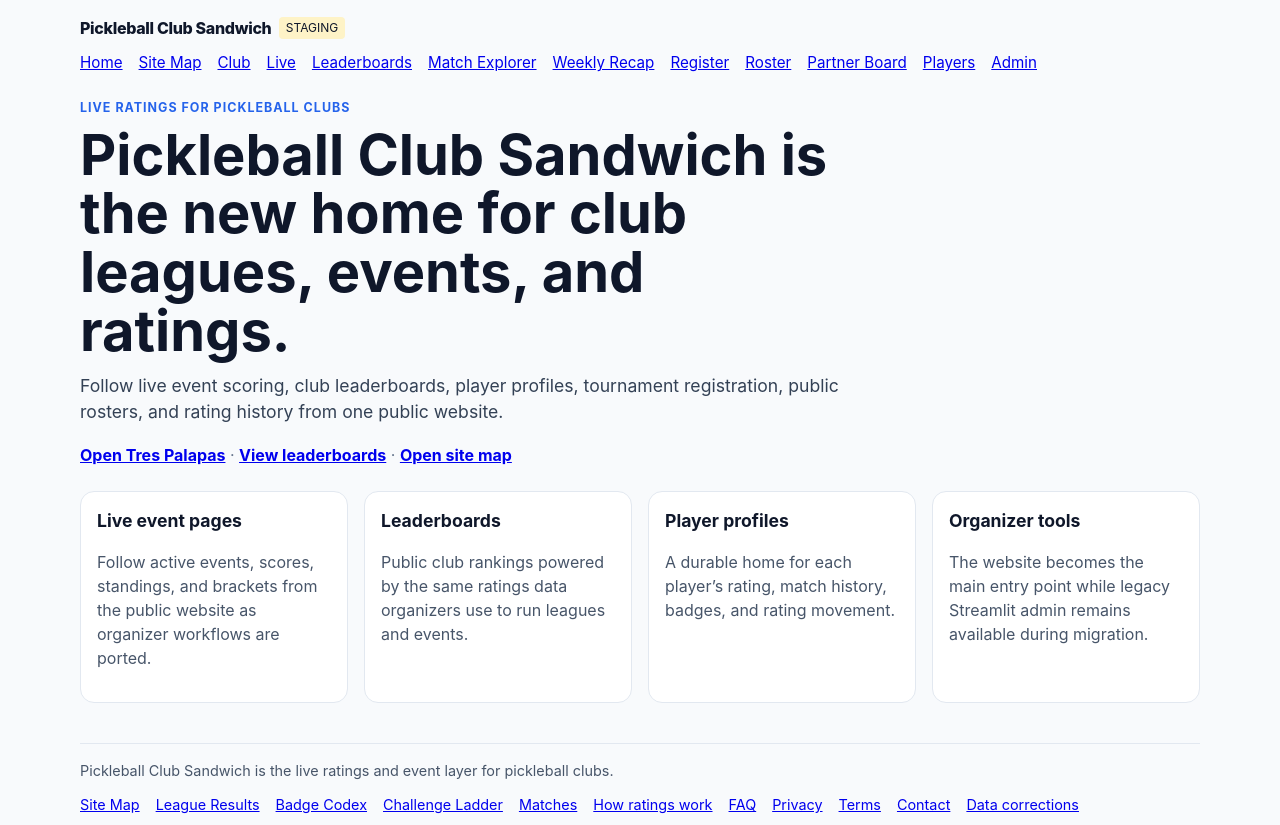
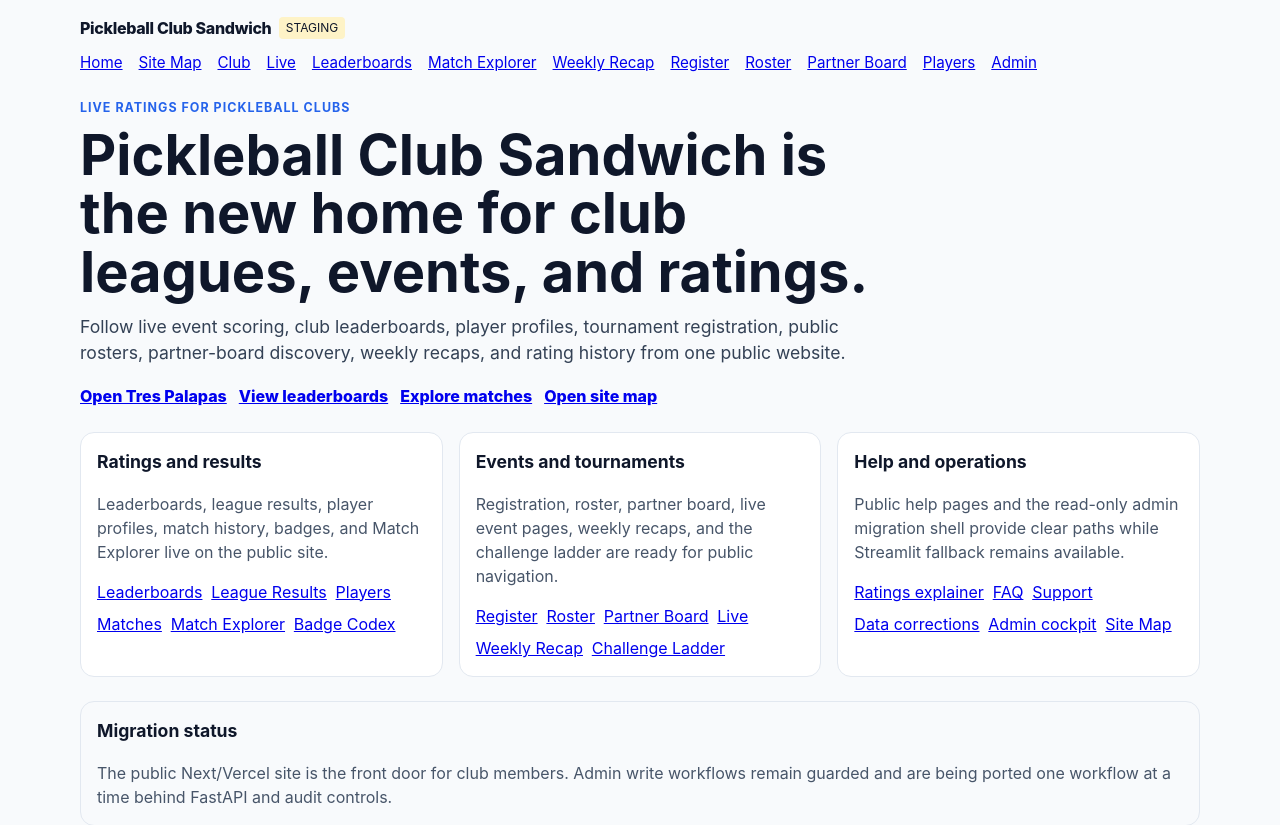
Before and after one commit to pickleballattrespalapas/JUPR, a Next.js app in the folder apps/web/: page / in a window 1280 px wide. Shown: the top 825 px of the page. Built offline with nearby package versions, Linux system fonts and the light colour scheme.

Commit message:
Expand home page public hub

```diff
--- a/apps/web/app/page.tsx
+++ b/apps/web/app/page.tsx
@@ -7,10 +7,56 @@ const cardStyle = {
   background: "white"
 };
 
+const primaryLinks = [
+  ["Open Tres Palapas", "/clubs/tres-palapas"],
+  ["View leaderboards", "/clubs/tres-palapas/leaderboards"],
+  ["Explore matches", "/clubs/tres-palapas/matches"],
+  ["Open site map", "/site-map"]
+];
+
+const featureGroups = [
+  {
+    title: "Ratings and results",
+    description: "Leaderboards, league results, player profiles, match history, badges, and Match Explorer live on the public site.",
+    links: [
+      ["Leaderboards", "/clubs/tres-palapas/leaderboards"],
+      ["League Results", "/clubs/tres-palapas/league-results"],
+      ["Players", "/clubs/tres-palapas/players"],
+      ["Matches", "/clubs/tres-palapas/matches"],
+      ["Match Explorer", "/clubs/tres-palapas/match-explorer"],
+      ["Badge Codex", "/clubs/tres-palapas/badge-codex"]
+    ]
+  },
+  {
+    title: "Events and tournaments",
+    description: "Registration, roster, partner board, live event pages, weekly recaps, and the challenge ladder are ready for public navigation.",
+    links: [
+      ["Register", "/clubs/tres-palapas/tournament-registration"],
+      ["Roster", "/clubs/tres-palapas/tournament-roster"],
+      ["Partner Board", "/clubs/tres-palapas/tournament-partner-board"],
+      ["Live", "/clubs/tres-palapas/live"],
+      ["Weekly Recap", "/clubs/tres-palapas/weekly-recap"],
+      ["Challenge Ladder", "/clubs/tres-palapas/challenge-ladder"]
+    ]
+  },
+  {
+    title: "Help and operations",
+    description: "Public help pages and the read-only admin migration shell provide clear paths while Streamlit fallback remains available.",
+    links: [
+      ["Ratings explainer", "/how-ratings-work"],
+      ["FAQ", "/faq"],
+      ["Support", "/support"],
+      ["Data corrections", "/data-corrections"],
+      ["Admin cockpit", "/admin"],
+      ["Site Map", "/site-map"]
+    ]
+  }
+];
+
 export default function HomePage() {
   return (
     <section>
-      <div style={{ maxWidth: "760px", marginBottom: "1.5rem" }}>
+      <div style={{ maxWidth: "820px", marginBottom: "1.5rem" }}>
         <p style={{ margin: "0 0 0.5rem", color: "#2563eb", fontWeight: 700, textTransform: "uppercase", letterSpacing: "0.08em", fontSize: "0.78rem" }}>
           Live ratings for pickleball clubs
         </p>
@@ -18,35 +64,31 @@ export default function HomePage() {
           Pickleball Club Sandwich is the new home for club leagues, events, and ratings.
         </h1>
         <p style={{ marginTop: 0, fontSize: "1.1rem", color: "#334155" }}>
-          Follow live event scoring, club leaderboards, player profiles, tournament registration, public rosters, and rating history from one public website.
+          Follow live event scoring, club leaderboards, player profiles, tournament registration, public rosters, partner-board discovery, weekly recaps, and rating history from one public website.
         </p>
-        <p>
-          <Link href="/clubs/tres-palapas" style={{ fontWeight: 700 }}>Open Tres Palapas</Link>
-          <span style={{ color: "#64748b" }}> · </span>
-          <Link href="/clubs/tres-palapas/leaderboards" style={{ fontWeight: 700 }}>View leaderboards</Link>
-          <span style={{ color: "#64748b" }}> · </span>
-          <Link href="/site-map" style={{ fontWeight: 700 }}>Open site map</Link>
+        <p style={{ display: "flex", gap: "0.75rem", flexWrap: "wrap" }}>
+          {primaryLinks.map(([label, href]) => <Link key={href} href={href} style={{ fontWeight: 800 }}>{label}</Link>)}
         </p>
       </div>
 
-      <div style={{ display: "grid", gridTemplateColumns: "repeat(auto-fit, minmax(220px, 1fr))", gap: "1rem" }}>
-        <article style={cardStyle}>
-          <h2 style={{ marginTop: 0, fontSize: "1.1rem" }}>Live event pages</h2>
-          <p style={{ color: "#475569" }}>Follow active events, scores, standings, and brackets from the public website as organizer workflows are ported.</p>
-        </article>
-        <article style={cardStyle}>
-          <h2 style={{ marginTop: 0, fontSize: "1.1rem" }}>Leaderboards</h2>
-          <p style={{ color: "#475569" }}>Public club rankings powered by the same ratings data organizers use to run leagues and events.</p>
-        </article>
-        <article style={cardStyle}>
-          <h2 style={{ marginTop: 0, fontSize: "1.1rem" }}>Player profiles</h2>
-          <p style={{ color: "#475569" }}>A durable home for each player’s rating, match history, badges, and rating movement.</p>
-        </article>
-        <article style={cardStyle}>
-          <h2 style={{ marginTop: 0, fontSize: "1.1rem" }}>Organizer tools</h2>
-          <p style={{ color: "#475569" }}>The website becomes the main entry point while legacy Streamlit admin remains available during migration.</p>
-        </article>
+      <div style={{ display: "grid", gridTemplateColumns: "repeat(auto-fit, minmax(260px, 1fr))", gap: "1rem", marginBottom: "1.5rem" }}>
+        {featureGroups.map((group) => (
+          <article key={group.title} style={cardStyle}>
+            <h2 style={{ marginTop: 0, fontSize: "1.1rem" }}>{group.title}</h2>
+            <p style={{ color: "#475569" }}>{group.description}</p>
+            <div style={{ display: "flex", gap: "0.55rem", flexWrap: "wrap" }}>
+              {group.links.map(([label, href]) => <Link key={href} href={href}>{label}</Link>)}
+            </div>
+          </article>
+        ))}
       </div>
+
+      <article style={{ ...cardStyle, background: "#f8fafc" }}>
+        <h2 style={{ marginTop: 0, fontSize: "1.1rem" }}>Migration status</h2>
+        <p style={{ color: "#475569", marginBottom: 0 }}>
+          The public Next/Vercel site is the front door for club members. Admin write workflows remain guarded and are being ported one workflow at a time behind FastAPI and audit controls.
+        </p>
+      </article>
     </section>
   );
 }
```
